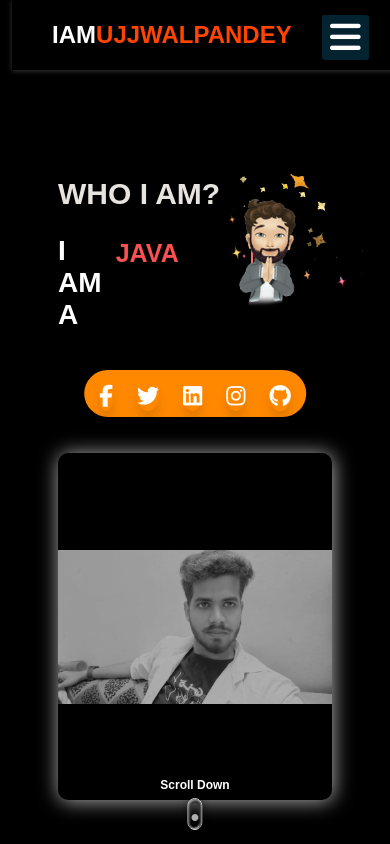
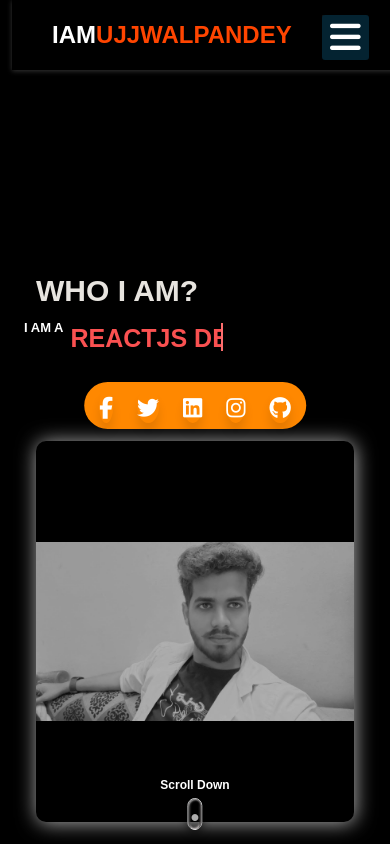
Before and after one commit to ujjwalpandeyjava/Ujjwal-Portfolio, a React (Create React App) app: page / in a window 390 px wide. Shown: the top 844 px of the page. Built offline with nearby package versions, Linux system fonts and the light colour scheme.

Commit message:
some more fixes for small screen devices.

```diff
--- a/src/App.js
+++ b/src/App.js
@@ -86,8 +86,8 @@ function App() {
           <ul className="dynamic-txts">
             <li><span>Web Developer</span></li>
             <li><span>Java Developer</span></li>
-            <li><span>React Developer</span></li>
-            <li><span>😉#Full-Stack Developer </span></li>
+            <li><span>ReactJS Dev</span></li>
+            <li><span>😉#Full-Stack Dev</span></li>
           </ul>
         </div>
         {socialIcons}
@@ -196,7 +196,7 @@ function App() {
       <h1>Get In Touch <br /><sub><em>Let's talk about work</em></sub></h1>
       <div id="firstIncontactMe">
         <div><img src={contactPic} alt="That's me with certificate" /></div>
-        <div id="aboutContact" style={{ padding: '0px' }}>
+        <div id="aboutContact" style={{ padding: '16px 0 0 0', minHeight: '160px' }}>
           <div>
             <div>
               <i className="fas fa-envelope"> </i>
--- a/src/index.css
+++ b/src/index.css
@@ -133,6 +133,7 @@ body {
     overflow: hidden;
     border-radius: 26% 88px 0px;
     cursor: grabbing;
+    display: inline-block;
 }
 #myAvatar > img {
     width: 100%;
@@ -374,7 +375,8 @@ body {
     padding: 12px;
     margin-bottom: 50px;
     width: 100%;
-    min-height: 65vh;
+    /* min-height: 65vh; */
+    /* min-height: 600px; */
     text-align: center;
     border-radius: 12px;
     display: flex;
@@ -386,7 +388,7 @@ body {
 }
 #workExamplesSection,
 #contactMeSection {
-    min-height: 40vh;
+    min-height: 20vh;
 }
 #aboutSection > h1,
 #educationSection > h1,
@@ -569,7 +571,7 @@ body {
 #aboutEducation {
     background-color: #241f30;
     padding: 25px;
-    width: 80%;
+    width: 83%;
     max-width: 600px;
     display: flex;
     flex-direction: column;
@@ -603,20 +605,20 @@ body {
     border-right: 2px solid rgb(153 94 7 / 99%);
     box-shadow: inset 9px 9px 10px 0 black, inset -3px -35px #ffffff00;
 }
-#aboutEducation > div > h1 {
-    color: #95b0f5;
-}
 #aboutEducation > div {
     border-left: 1px solid white;
     min-height: 65px;
-    margin: 0 0 0 18px;
-    padding: 6px 2px 6px 45px;
+    margin: 0 0 0 5px;
+    padding: 6px 2px 6px 20px;
     position: relative;
     display: flex;
     align-items: center;
     text-align: start;
     cursor: grab;
     transition: border 0.3s ease-in-out, margin 0.3s ease-out;
+}
+#aboutEducation > div > h1 {
+    color: #95b0f5;
 }
 #aboutEducation > div:hover {
     border-left: 3px solid rgb(112, 97, 245);
@@ -647,7 +649,8 @@ body {
     border: 1px solid white;
     background-color: #241f30;
     min-width: 90%;
-    min-height: 20vh;
+    height: auto;
+    min-height: 10vh;
     display: flex;
     padding: 19px;
     flex-direction: row;
@@ -785,7 +788,7 @@ body {
 @media (max-width: 970px) {
     .firstView {
         flex-direction: column;
-        min-height: 90vh;
+        min-height: 80vh;
     }
     .firstView > div {
         height: 50%;
@@ -830,11 +833,27 @@ body {
         font-size: small;
     }
 }
+@media (max-width: 500px) {
+    #myAvatar {
+        display: none;
+    }
+    .firstView,
+    .firstView > div,
+    .firstView > div > .wrapper {
+        padding: 0;
+    }
+    .wrapper .static-txt {
+        font-size: small;
+    }
+}
 @media (max-width: 400px) {
     .navbar > h1 {
         font-size: x-large;
     }
     #aboutSection > h1 {
+        font-size: x-large;
+    }
+    #aboutEducation > div > h1 {
         font-size: x-large;
     }
 }
```
